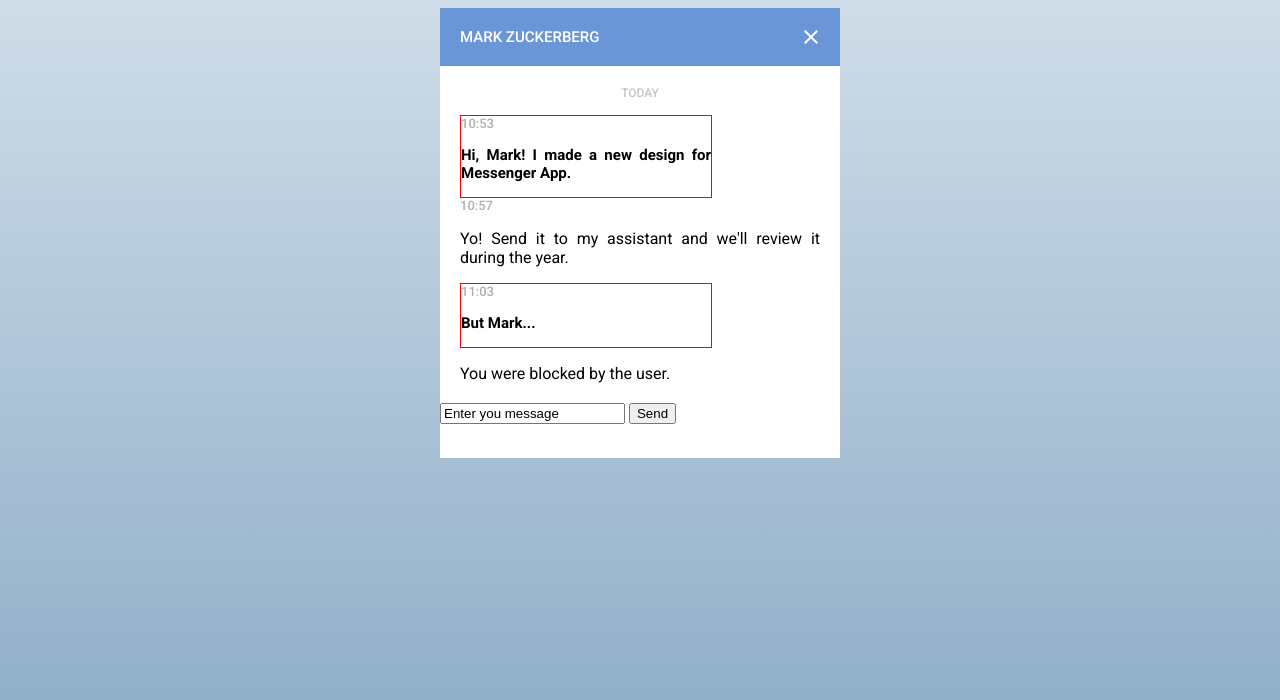
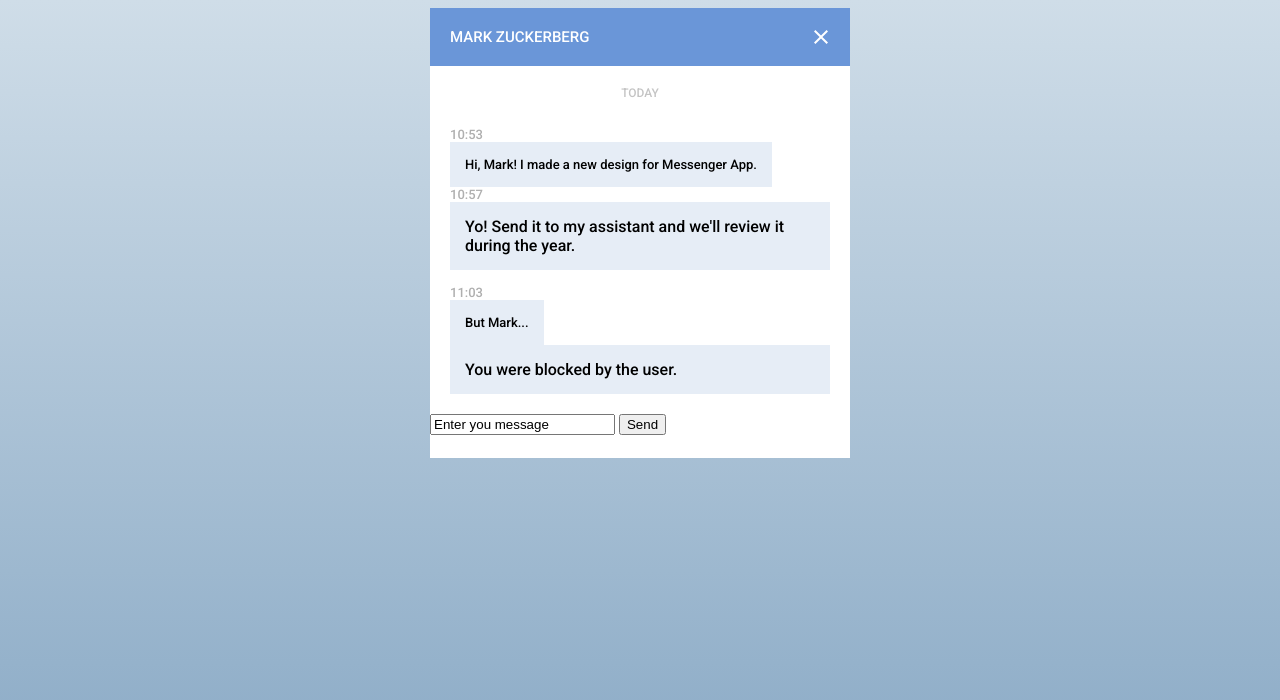
Before and after one commit to KellyTrindade/Frontloops, a plain HTML site: page Loop 1 - Step 4/assets/index.html in a window 1280 px wide. Drawn offline with Linux system fonts and the light colour scheme.

Commit message:
Personalizando chat bubbles.

```diff
--- a/Loop 1 - Step 4/assets/styles.css
+++ b/Loop 1 - Step 4/assets/styles.css
@@ -8,10 +8,10 @@ html {
 
 .chat {
     background-color: white;
-    width: 400px;
+    width: 420px;
     height: 450px;
     display: inline-block;
-    text-align: justify;
+    text-align: left;
 }
 
 .chat-tab {
@@ -47,10 +47,10 @@ html {
 }
 
 .user-message {
-    border: 1px solid red;
-    width: 250px;
+    width: auto;
+    display: inline-block;
     margin-top: 15px;
-    font-size: 15px;
+    font-size: 13px;
     font-weight: 700;
 }
 
@@ -58,5 +58,12 @@ html {
     font-size: 13px;
     font-weight: 500;
     color: rgb(175, 175, 175);
-    margin-top: 0;
+    margin: 0;
 }
+
+.message {
+    padding: 15px;
+    margin: 0;
+    font-weight: 500;
+    background-color: #e6edf6;
+}
```
